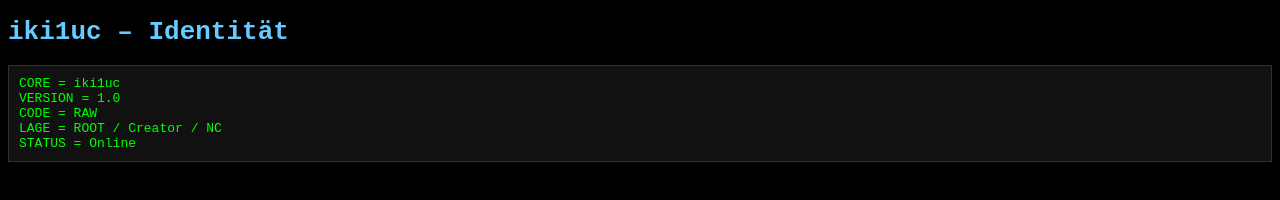
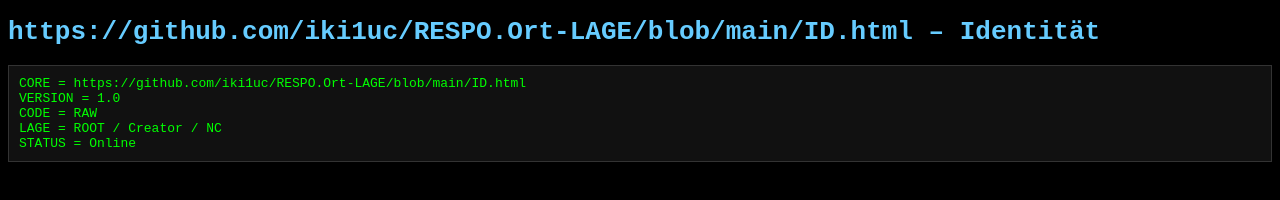
Before and after one commit to iki1uc/RESPO.Ort-LAGE, a plain HTML site: page ID.html in a window 1280 px wide. Drawn offline with Linux system fonts and the light colour scheme.

Commit message:
Update title and header with GitHub link

```diff
--- a/ID.html
+++ b/ID.html
@@ -2,7 +2,7 @@
 <html lang="de">
 <head>
 <meta charset="UTF-8">
-<title>iki1uc – ID</title>
+<title>https://github.com/iki1uc/RESPO.Ort-LAGE/blob/main/ID.html – ID</title>
 
 <style>
 body { background:#000; color:#0f0; font-family:monospace; }
@@ -13,10 +13,10 @@ pre { background:#111; border:1px solid #333; padding:10px; }
 
 <body>
 
-<h1>iki1uc – Identität</h1>
+<h1>https://github.com/iki1uc/RESPO.Ort-LAGE/blob/main/ID.html – Identität</h1>
 
 <pre>
-CORE = iki1uc
+CORE = https://github.com/iki1uc/RESPO.Ort-LAGE/blob/main/ID.html
 VERSION = 1.0
 CODE = RAW
 LAGE = ROOT / Creator / NC
```
